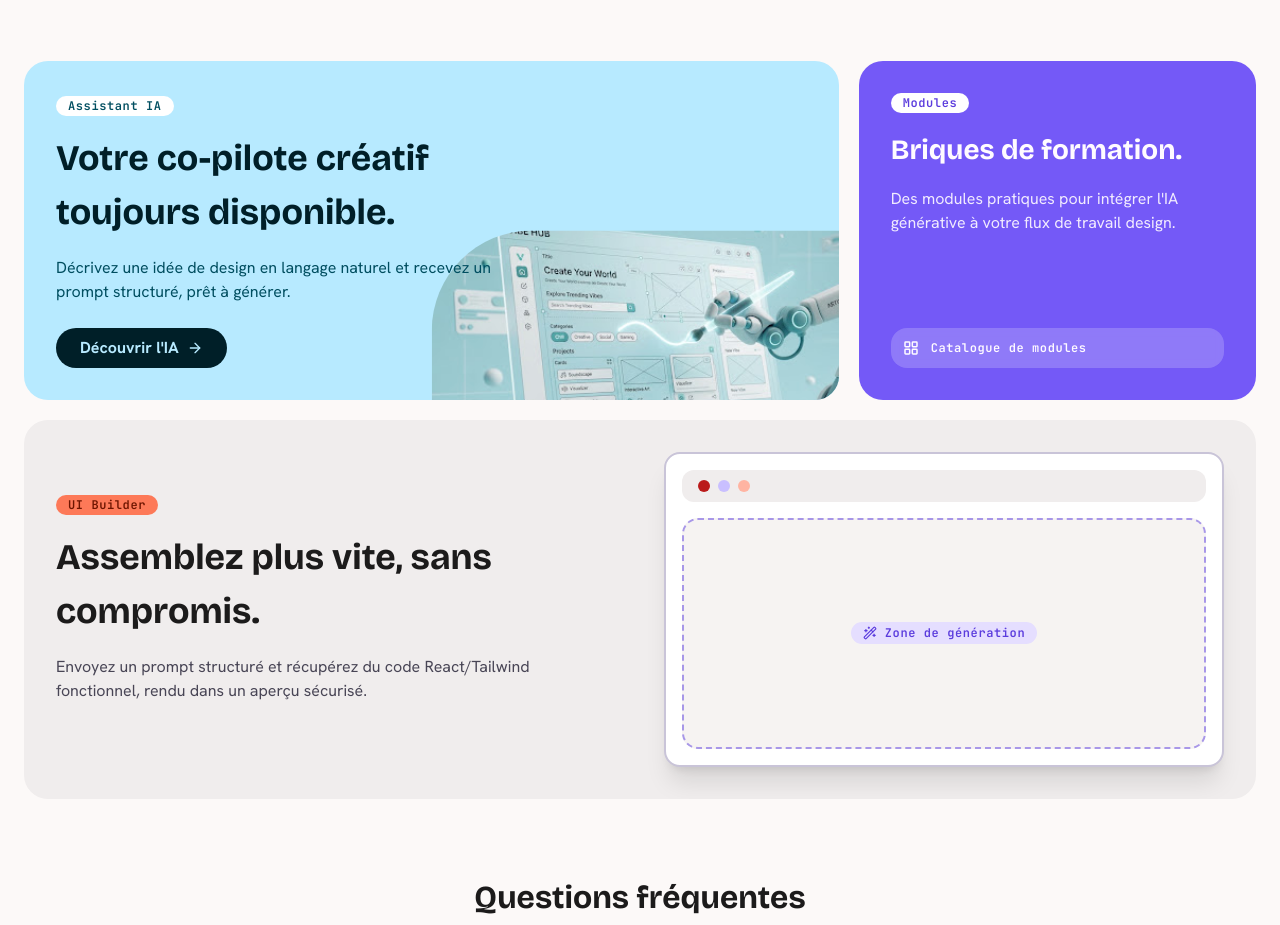
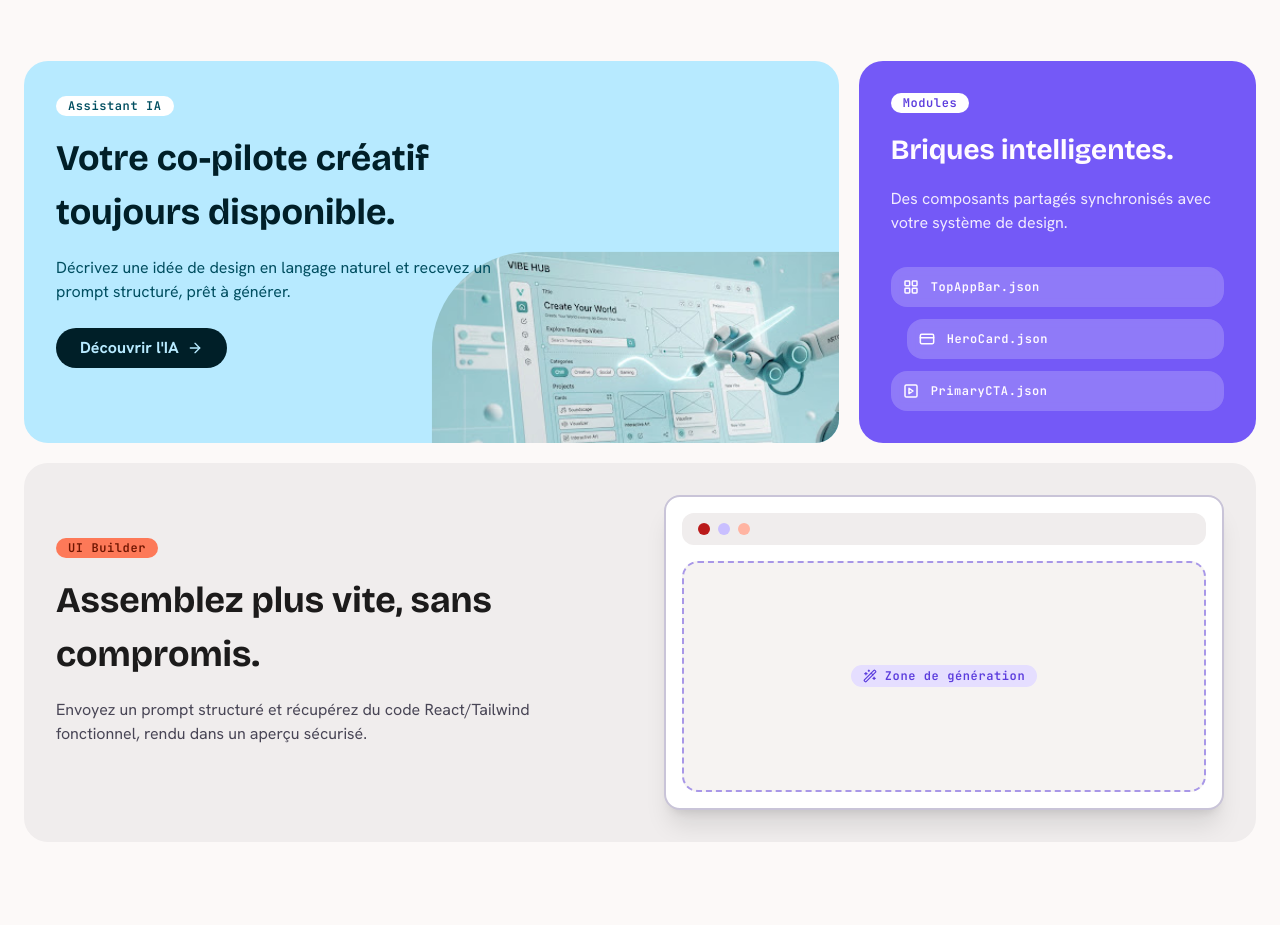
Before and after one commit to leandrodslv/vibe-hub, a React (Vite) app: page / in a window 1280 px wide. Shown: the part 1080-2005 px from the top of the page. Built offline with nearby package versions, Linux system fonts and the light colour scheme; no server answers; the HTML template or start-up script is replaced by a standard one.

Commit message:
fix(landing): restore full Modules card content from design
The bento grid's Modules card was missing two of its three items
and used placeholder copy instead of the approved design text.
Also swaps the PrimaryCTA row icon for one that reads as a button.

```diff
--- a/src/components/landing/Programme.jsx
+++ b/src/components/landing/Programme.jsx
@@ -1,5 +1,5 @@
 import { useEffect } from 'react';
-import { LayoutGrid, Wand2, ArrowRight } from 'lucide-react';
+import { LayoutGrid, CreditCard, PlaySquare, Wand2, ArrowRight } from 'lucide-react';
 import assistantIaImage from '../../assets/landing/assistant-ia.jpg';
 
 export default function Programme({ onEnterApp }) {
@@ -65,14 +65,22 @@ export default function Programme({ onEnterApp }) {
           <div className="inline-block bg-surface-container-lowest text-primary px-3 py-1 rounded-full font-label-caps text-label-caps mb-4 w-fit">
             Modules
           </div>
-          <h3 className="font-display-lg text-[28px] mb-4">Briques de formation.</h3>
+          <h3 className="font-display-lg text-[28px] mb-4">Briques intelligentes.</h3>
           <p className="font-body-md text-body-md opacity-90 mb-8 flex-grow">
-            Des modules pratiques pour intégrer l&apos;IA générative à votre flux de travail design.
+            Des composants partagés synchronisés avec votre système de design.
           </p>
           <div className="space-y-3 mt-auto">
             <div className="bg-surface-container-lowest/20 p-3 rounded-lg backdrop-blur-sm flex items-center gap-3">
               <LayoutGrid className="w-4 h-4" strokeWidth={2.25} />
-              <span className="font-label-caps text-label-caps">Catalogue de modules</span>
+              <span className="font-label-caps text-label-caps">TopAppBar.json</span>
+            </div>
+            <div className="bg-surface-container-lowest/20 p-3 rounded-lg backdrop-blur-sm flex items-center gap-3 ml-4">
+              <CreditCard className="w-4 h-4" strokeWidth={2.25} />
+              <span className="font-label-caps text-label-caps">HeroCard.json</span>
+            </div>
+            <div className="bg-surface-container-lowest/20 p-3 rounded-lg backdrop-blur-sm flex items-center gap-3">
+              <PlaySquare className="w-4 h-4" strokeWidth={2.25} />
+              <span className="font-label-caps text-label-caps">PrimaryCTA.json</span>
             </div>
           </div>
         </div>
```
